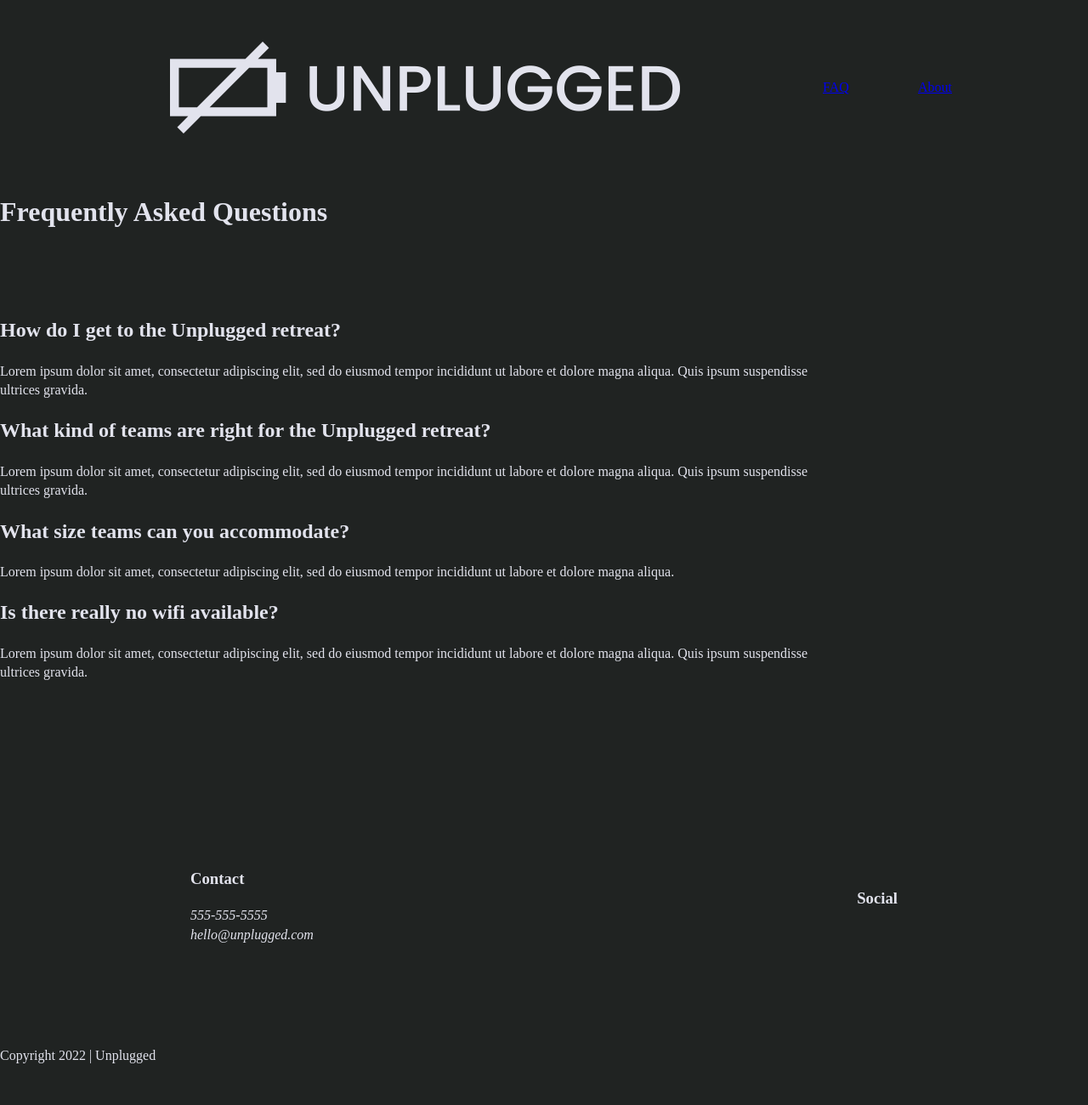
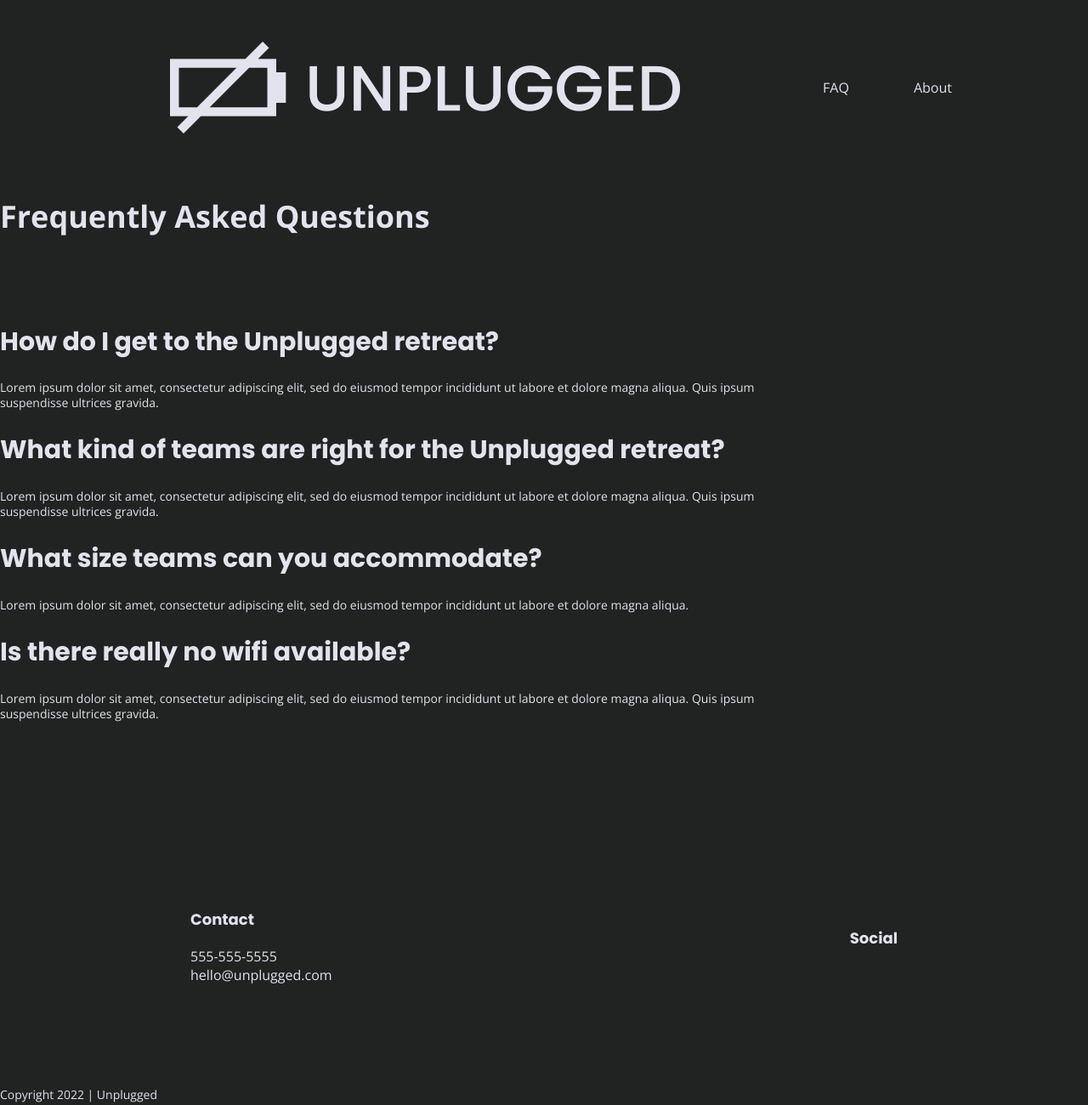
Before and after one commit to annahwadler/unplugged-retreat, a website: page faq/index.html in a window 1280 px wide. Shown: the whole page at 85% size. Before the commit the page ends 1274 px from the top, so only its background shows below. Drawn offline with nearby package versions, Linux system fonts and the light colour scheme.

Commit message:
Added general styles

```diff
--- a/css/main.css
+++ b/css/main.css
@@ -87,6 +87,61 @@ textarea {
 /* ==========================================================================
    Author's custom styles
    ========================================================================== */
+
+/* General Styles */
+
+html {
+	font-size: 16px;
+}
+
+body {
+  font-family: 'Open Sans', sans-serif;
+  font-size: 1em;
+  text-align: left;
+}
+
+ul,
+ol {
+ list-style: none;
+}
+
+a {
+	color: #e2e3ed;
+  text-decoration: none;
+}
+
+h1 {
+  font-size: 2.25em;
+}
+
+h2 {
+ font-family: 'Poppins', sans-serif;
+ font-size: 1.875em;
+}
+
+h3,
+h4 {
+ font-family: 'Poppins', sans-serif;
+ font-size: 1.125em;
+ margin: 20px 0;
+}
+
+p {
+	font-size: 0.875em;
+  line-height: 1.285em;
+}
+
+img {
+
+}
+
+figure {
+
+}
+
+address {
+ font-style: normal;
+}
 
 .content-wrapper {
   width: 90%;
--- a/faq/index.html
+++ b/faq/index.html
@@ -13,6 +13,10 @@
 
   <link rel="manifest" href="../site.webmanifest">
   <link rel="apple-touch-icon" href="../icon.png">
+
+  <!-- Google Fonts -->
+  <link href="https://fonts.googleapis.com/css?family=Open+Sans:400,700|Poppins:500,700" rel="stylesheet">
+
   <!-- Place favicon.ico in the root directory -->
 
   <link rel="stylesheet" href="../css/normalize.css">
```
Also changed, not shown: about/index.html (+4 -0 lines), index.html (+7 -3 lines).
